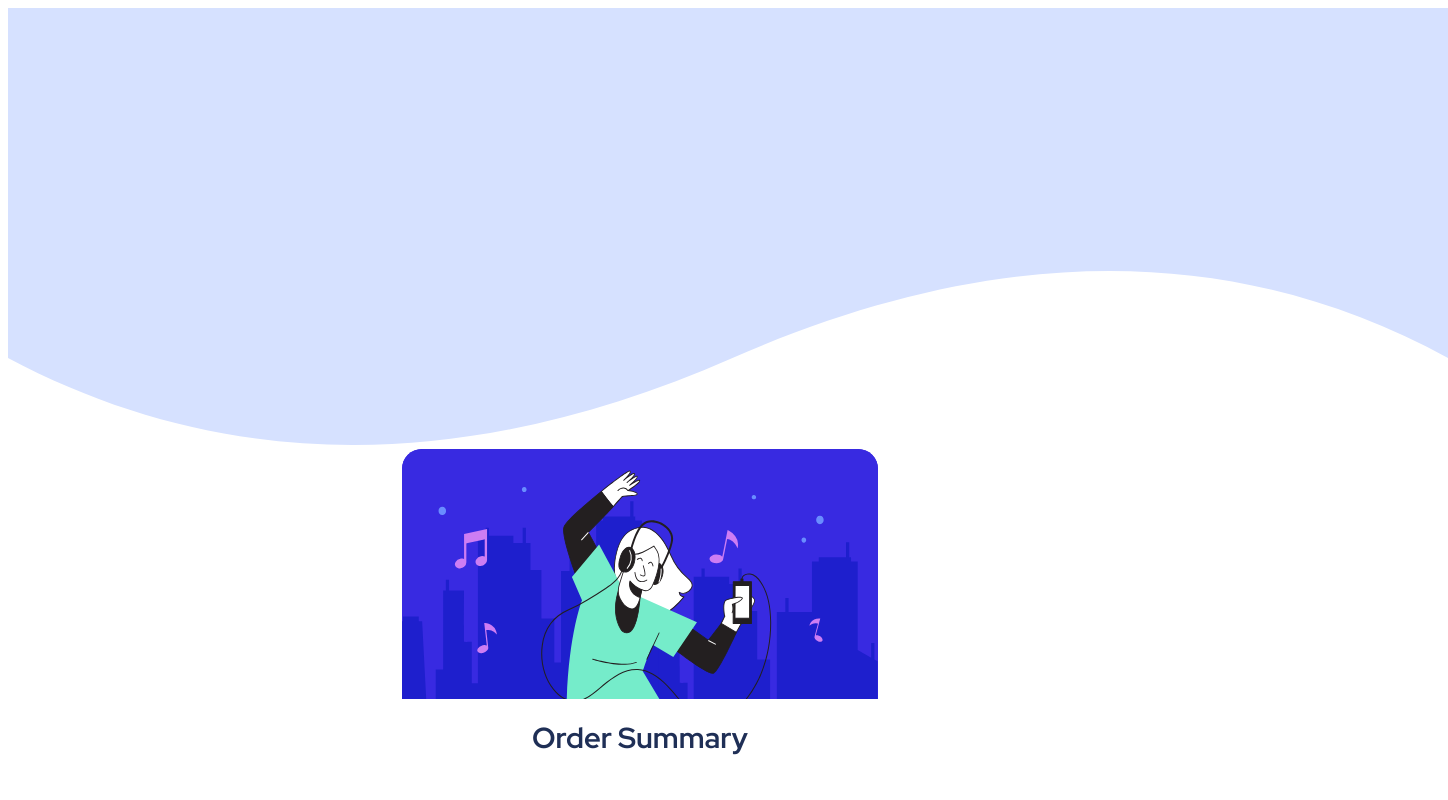
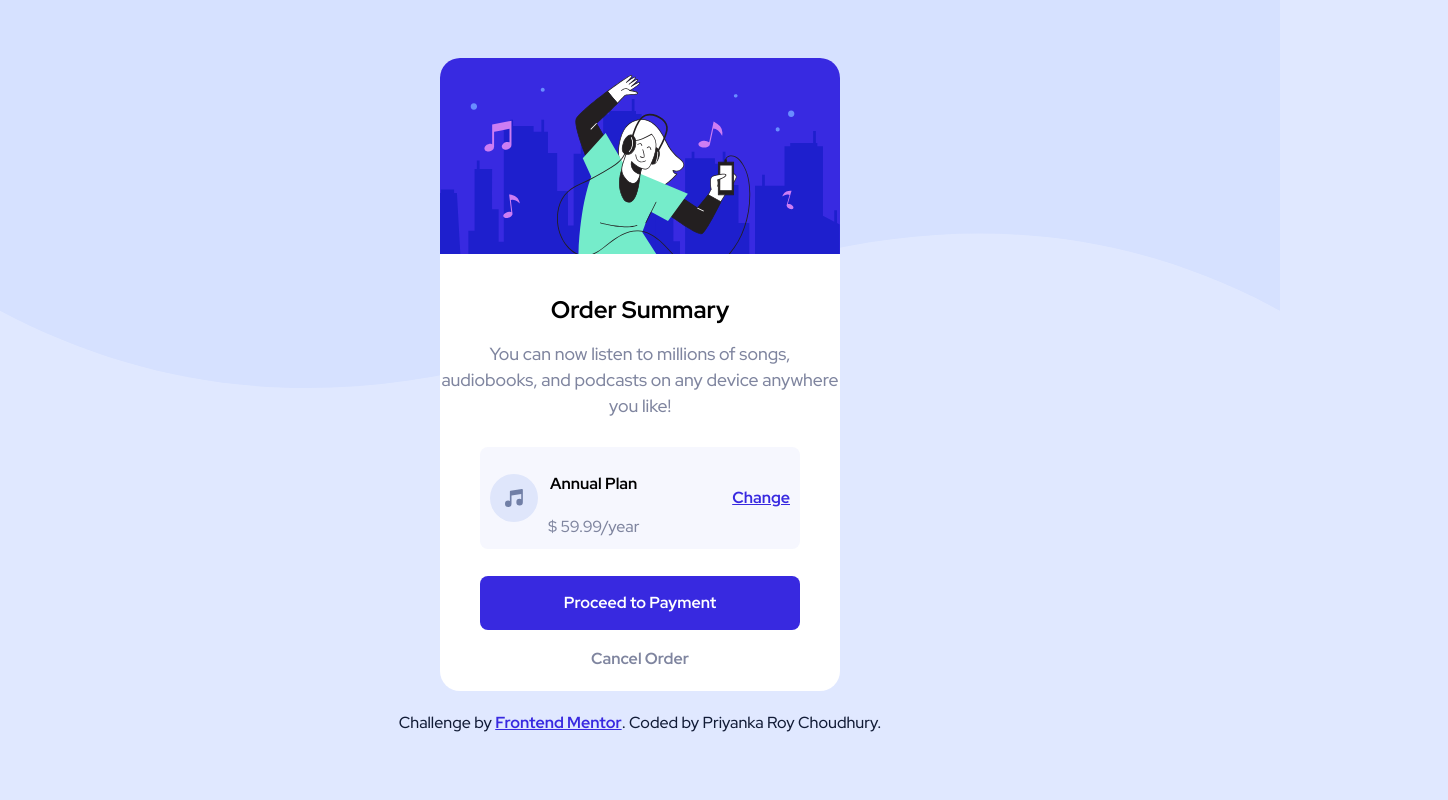
Before and after one commit to PriyankaRC16/order-summary-component, a plain HTML site: page index.html in a window 1280 px wide. Shown: the top 800 px of the page, 1448 px wide, since content can reach past the window. Drawn offline with Linux system fonts and the light colour scheme.

Commit message:
Update styles.css

```diff
--- a/styles.css
+++ b/styles.css
@@ -1,237 +1,193 @@
-.body {
-    margin:0;
-    display: flex;
-    align-items: center;
-    justify-content: center;
-    min-height: 180vh;
-    width:100%;
+:root {
+    --color-background: hsl(225, 100%, 94%);
+    --color-primary: hsl(245, 75%, 52%);
+    --color-secondary-one: hsla(246, 48%, 63%, 1);
+    --color-secondary-two: hsla(245, 83%, 68%, 1);
+    --color-text: hsla(224, 52%, 14%, 1);
+    --color-white: rgb(255, 255, 255);
+    --color-light-text: hsla(229, 14%, 56%, 1);
+    --color-card-background: hsla(230, 75%, 98%, 1);
 }
 
-.body-card {
-    display: flex;
-    align-items: center;
-    justify-content: center;
-    flex-direction: column;
-    width:100%;
-    height:1400px;
-    text-align:center;
-    margin:0px;
-    padding:0px;
-    background-size:100%;
-    background: hsl(225, 100%, 94%);
+*,
+*::before,
+*::after {
+  box-sizing: border-box;
 }
 
-.main-card {
+html {
+    text-size-adjust: none;
+}
+
+body, h1, h2, p {
+  margin-block-end: 0;
+}
+
+body {
+  min-height: 100vh;
+  line-height: 1.5;
+}
+
+h1, h2, button {
+  line-height: 1.1;
+}
+
+h1, h2 {
+  text-wrap: balance;
+}
+
+img,
+picture {
+  max-width: 100%;
+  display: block;
+}
+
+button {
+  font: inherit;
+}
+
+body {
+    font-family: 'Red Hat Display', sans-serif;
+    background-color: var(--color-background);
+}
+
+main {
     display: flex;
-    width: 476px;
-    height:750px;
-    padding-bottom: 0px;
     flex-direction: column;
     align-items: center;
-    gap: 100px;
+    text-align: center;
+}
+
+.card-content {
+    display: flex;
+    flex-direction: column;
+    align-items: center;
     border-radius: 20px;
-    background: #FFF;
-    margin-left: auto;
-    margin-right: auto;
+    background: var(--color-white);
+    margin-top: 50px;
+    height: auto;
+}
+
+picture {
+    position: absolute;
+    top: 0;
+    left: 0;
+    width: 100%;
+    height: 100%;
+    z-index: -1;
 }
 
 .illustration {
-    display: flex;
-    width: 476px;
-    height:250px;
-    flex-direction: column;
-    justify-content: center;
-    align-items: center;
-    gap: 10px;
-    border-radius: 20px 20px 0px 0px;
-    background: hsl(245, 75%, 52%);
-    margin-left: auto;
-    margin-right: auto;
+    width: 100%;
+    border-radius: 20px 20px 0 0;
 }
 
 .text-background {
-    display: flex;
-    flex-direction: column;
-    align-items: center;
-    gap: 25px;
+    margin-top: 20px;
 }
 
 .title {
-    color: #1F2F56;
-    font-family: Red Hat Display;
-    font-size: 29px;
-    font-style: normal;
+    font-size: 1.5rem;
     font-weight: 700;
-    line-height: normal;
+    margin-bottom: 10px;
 }
 
 .paragraph {
-    color: #8086A0;
-    font-family: Red Hat Display;
-    font-size: 16px;
-    font-style: normal;
-    font-weight: 400;
-    line-height: 1px;
+    font-size: 1.1rem;
+    color: var(--color-light-text);
 }
 
 .card {
-    display: flex;
-    padding: 25px;
-    align-items: flex-start;
-    gap: 140px;
-    border-radius: 4px;
-    width: 300px;
-    background: hsl(225, 100%, 98%);
+    background: var(--color-card-background);
+    border-radius: 8px;
+    padding: 10px;
+    margin-top: 20px;
+    width: 20rem;
 }
 
 .text-and-icon-background {
     display: flex;
-    align-items: flex-end;
-    gap: 17px;
-}
-
-.icon {
-    display: flex;
-    align-items: flex-start;
+    align-items: center;
     gap: 10px;
-    width: 48px;
-    height: 48px;
 }
 
 .card-text-background {
     display: flex;
     flex-direction: column;
-    align-items: flex-start;
-    gap: 5px;
+    align-items: center;
+    gap: 1px;
+    margin-top: 5px;
 }
 
 .card-title-text {
-    color: #1F2F56;
-    font-family: Red Hat Display;
-    font-size: 16px;
-    font-style: normal;
+    font-size: 1rem;
     font-weight: 700;
-    line-height: normal;
+    margin-bottom: 5px;
 }
 
 .card-paragraph-text {
-    color: #8086A0;
-    font-family: Red Hat Display;
-    font-size: 16px;
-    font-style: normal;
-    font-weight: 400;
-    line-height: normal;
+    font-size: 1rem;
+    color: var(--color-light-text);
+    margin-bottom: 0;
 }
 
-.link {
-    display: flex;
-    padding: 10px;
-    justify-content: center;
-    align-items: center;
-    gap: 10px;
+a {
+    color: var(--color-primary);
+    text-decoration: underline;
+    font-weight: 700;
+    margin-left: auto;
 }
 
-
-.link-text {
-    color: #3325AE;
-    font-family: Red Hat Display;
-    font-size: 14px;
-    font-style: normal;
-    font-weight: 700;
-    line-height: normal;
-    text-decoration-line: underline;
+a:hover {
+    color: var(--color-secondary-one);
 }
 
-.link-text:hover {
-    color: hsla(246, 48%, 63%, 1);
-    cursor:pointer;
+button {
+    background: var(--color-primary);
+    color: var(--color-white);
+    border: none;
+    border-radius: 8px;
+    padding: 15px;
+    width: 20rem;
+    font-size: 1rem;
+    font-weight: 700;
+    margin-top: 20px;
+    box-sizing: border-box;
 }
 
-.button {
-    display: flex;
-    width: 358px;
-    height: 49px;
-    padding: 20px 100px;
-    justify-content: center;
-    align-items: center;
-    gap: 10px;
-    border-radius: 10px;
-    background: hsl(245, 75%, 52%);
-    margin-left: auto;
-    margin-right: auto;
-    box-shadow: 0px 10px 22px 0px rgba(56, 42, 225, 0.25);
-}
-
-.button:hover {
-    background: hsla(245, 83%, 68%, 1);
-    border-color: hsla(245, 83%, 68%, 1);
-    cursor:pointer;
-}
-
-.primary-button-text {
-    color: #FFF;
-    font-family: Red Hat Display;
-    font-size: 16px;
-    font-style: normal;
-    font-weight: 700;
-    line-height: normal;
+button:hover {
+    cursor: pointer;
+    background: var(--color-secondary-two);
 }
 
 .secondary-button {
-    display: flex;
-    flex-direction: column;
-    align-items: center;
-    gap: 20px;
+    margin-top: 10px;
+    color: var(--color-light-text);
+    font-weight: 700;
+    margin-bottom: 20px;
 }
 
 .secondary-button:hover {
-    color:hsla(224, 52%, 14%, 1);
-    cursor:pointer;
+    color: var(--color-primary);
+    cursor: pointer;
 }
 
-.secondary-button-text {
-    color: #8086A0;
-    font-family: Red Hat Display;
-    font-size: 16px;
-    font-style: normal;
-    font-weight: 700;
-    line-height: normal;
+footer {
+    margin-top: 20px;
+    text-align: center;
+    color: var(--color-text);
+    font-family: 'Red Hat Display',sans-serif;
+    font-size: 1rem;
+    font-weight: 500;
 }
 
-.attribution {
-    display: flex;
-    padding: 10px;
-    justify-content: center;
-    align-items: center;
-    gap: 10px;
-    color: #000;
-    font-family: Red Hat Display;
-    font-size: 16px;
-    font-style: normal;
-    font-weight: 400;
-    line-height: normal;
-    margin-top: 100px;
+@media (min-width: 40rem) {
+    .card-content {
+        width: 25rem;
+        gap: 7px;
+        height: auto;
+    }
+    button {
+        width: 20rem; /* Adjust width for larger screens if needed */
+    }
 }
-
-@media screen and (max-width: 375px){
-    .body-card{
-      display: flex;
-      flex-direction: column;
-      width: 100%;
-    }
-    .main-card{
-      margin-bottom:10px;
-    }
-  }
-
-
-  @media screen and (max-width: 1440px){
-    .body-card{
-      display: flex;
-      flex-direction: column;
-      width: 100%;
-    }
-    .main-card{
-      margin-bottom:10px;
-    }
-  }
```
